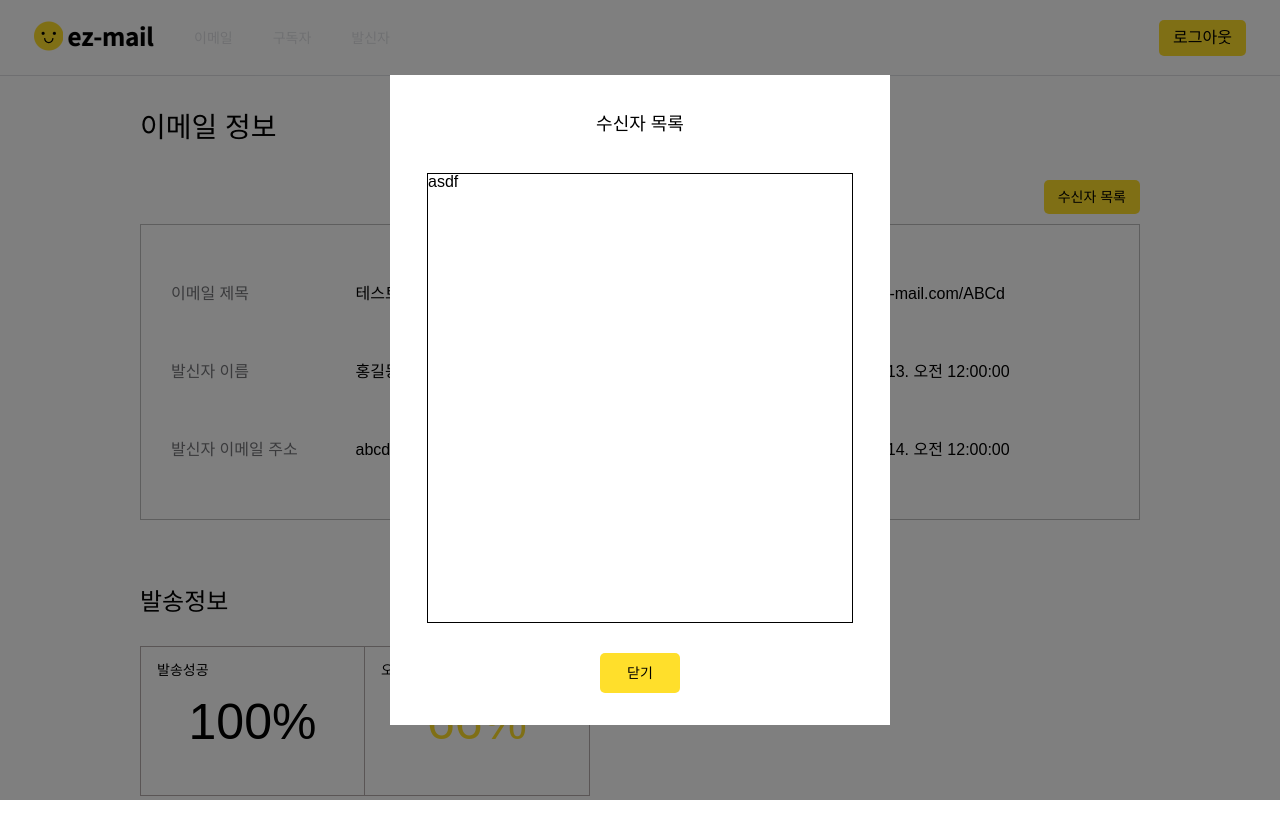
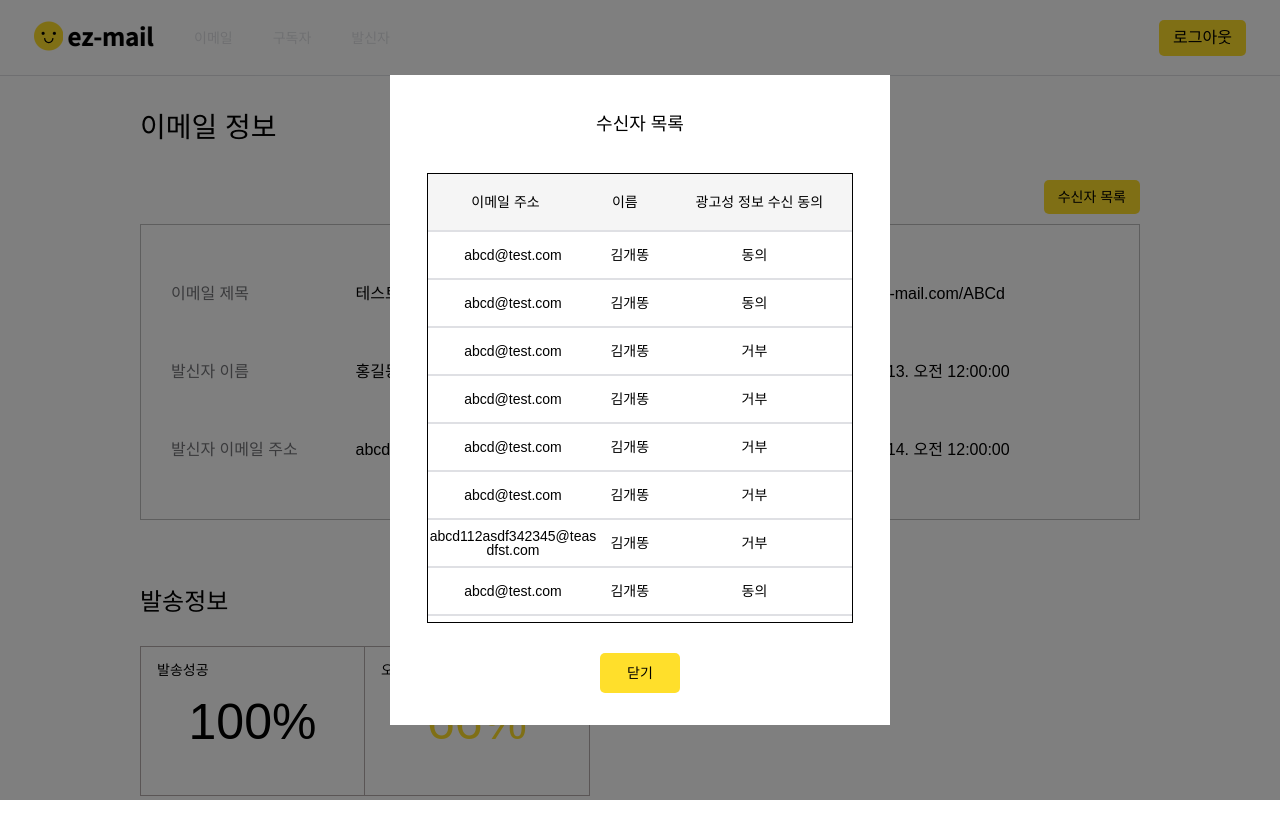
Before and after one commit to ez-mail/ez-mail-client-web, a React (Create React App) app: page /emails/1/dashboard/recipients in a window 1280 px wide. Built offline with nearby package versions, Linux system fonts and the light colour scheme.

Commit message:
feat: 수신자 목록 모달창 추가
- 이메일 정보에서 수신자 목록 버튼을 눌렀을 때 수신자 목록 모달창이 뜨는 기능을 추가했습니다.

```diff
--- a/src/components/Modal.jsx
+++ b/src/components/Modal.jsx
@@ -51,7 +51,6 @@ const Content = styled.div`
   width: 426px;
   height: 450px;
   border: 1px solid black;
-  overflow: auto;
 `;
 
 const CloseButton = styled.button`
--- a/src/pages/emails/EmailRecipientsModal.jsx
+++ b/src/pages/emails/EmailRecipientsModal.jsx
@@ -1,11 +1,155 @@
 import React from 'react';
-// import styled from 'styled-components';
+import styled from 'styled-components';
 import Modal from '../../components/Modal';
 
+const recipientsData = [
+  {
+    _id: '12315',
+    email: 'abcd@test.com',
+    name: '김개똥',
+    adAgreement: true,
+  },
+  {
+    _id: '123151',
+    email: 'abcd@test.com',
+    name: '김개똥',
+    adAgreement: true,
+  },
+  {
+    _id: '123152',
+    email: 'abcd@test.com',
+    name: '김개똥',
+    adAgreement: false,
+  },
+  {
+    _id: '123153',
+    email: 'abcd@test.com',
+    name: '김개똥',
+    adAgreement: false,
+  },
+  {
+    _id: '123154',
+    email: 'abcd@test.com',
+    name: '김개똥',
+    adAgreement: false,
+  },
+  {
+    _id: '123155',
+    email: 'abcd@test.com',
+    name: '김개똥',
+    adAgreement: false,
+  },
+  {
+    _id: '123156',
+    email: 'abcd112asdf342345@teasdfst.com',
+    name: '김개똥',
+    adAgreement: false,
+  },
+  {
+    _id: '123157',
+    email: 'abcd@test.com',
+    name: '김개똥',
+    adAgreement: true,
+  },
+  {
+    _id: '123158',
+    email: 'abcd@test.com',
+    name: '김개똥',
+    adAgreement: false,
+  },
+  {
+    _id: '123159',
+    email: 'abcd@test.com',
+    name: '김개똥',
+    adAgreement: false,
+  },
+];
+
 export default function EmailRecipientsModal() {
+  const recipients = recipientsData.map(recipient => {
+    return (
+      <Li key={recipient._id}>
+        <EmailData>{recipient.email}</EmailData>
+        <NameData>{recipient.name}</NameData>
+        <AddressAgreementData>
+          {recipient.adAgreement ? '동의' : '거부'}
+        </AddressAgreementData>
+      </Li>
+    );
+  });
+
   return (
     <Modal title="수신자 목록">
-      <div>asdf</div>
+      <Nav>
+        <EmailHeader>이메일 주소</EmailHeader>
+        <NameHeader>이름</NameHeader>
+        <AddressAgreementHeader>광고성 정보 수신 동의</AddressAgreementHeader>
+      </Nav>
+      <Ul>{recipients}</Ul>
     </Modal>
   );
 }
+
+const Nav = styled.nav`
+  display: flex;
+  justify-content: space-evenly;
+  align-items: center;
+  width: 100%;
+  height: 58px;
+  background-color: #f5f5f5;
+  border-bottom: 2px solid #dfe0e4;
+  text-align: center;
+`;
+
+const EmailHeader = styled.span`
+  flex-grow: 3;
+  font-size: 0.875rem;
+  font-weight: 400;
+`;
+
+const NameHeader = styled.span`
+  flex-grow: 2;
+  font-size: 0.875rem;
+  font-weight: 400;
+`;
+
+const AddressAgreementHeader = styled.span`
+  flex-grow: 2;
+  font-size: 0.875rem;
+  font-weight: 400;
+`;
+
+const Ul = styled.ul`
+  width: 100%;
+  height: 390px;
+  overflow: auto;
+`;
+
+const Li = styled.li`
+  display: flex;
+  align-items: center;
+  width: 100%;
+  height: 48px;
+  border-bottom: 2px solid #dfe0e4;
+  text-align: center;
+`;
+
+const EmailData = styled.span`
+  width: 170px;
+  word-wrap: break-word;
+  font-size: 0.875rem;
+  font-weight: 400;
+`;
+
+const NameData = styled.span`
+  flex-basis: 15%;
+  font-size: 0.875rem;
+  font-weight: 400;
+`;
+
+const AddressAgreementData = styled.span`
+  position: relative;
+  left: 80px;
+  font-size: 0.875rem;
+  font-weight: 400;
+`;
```
